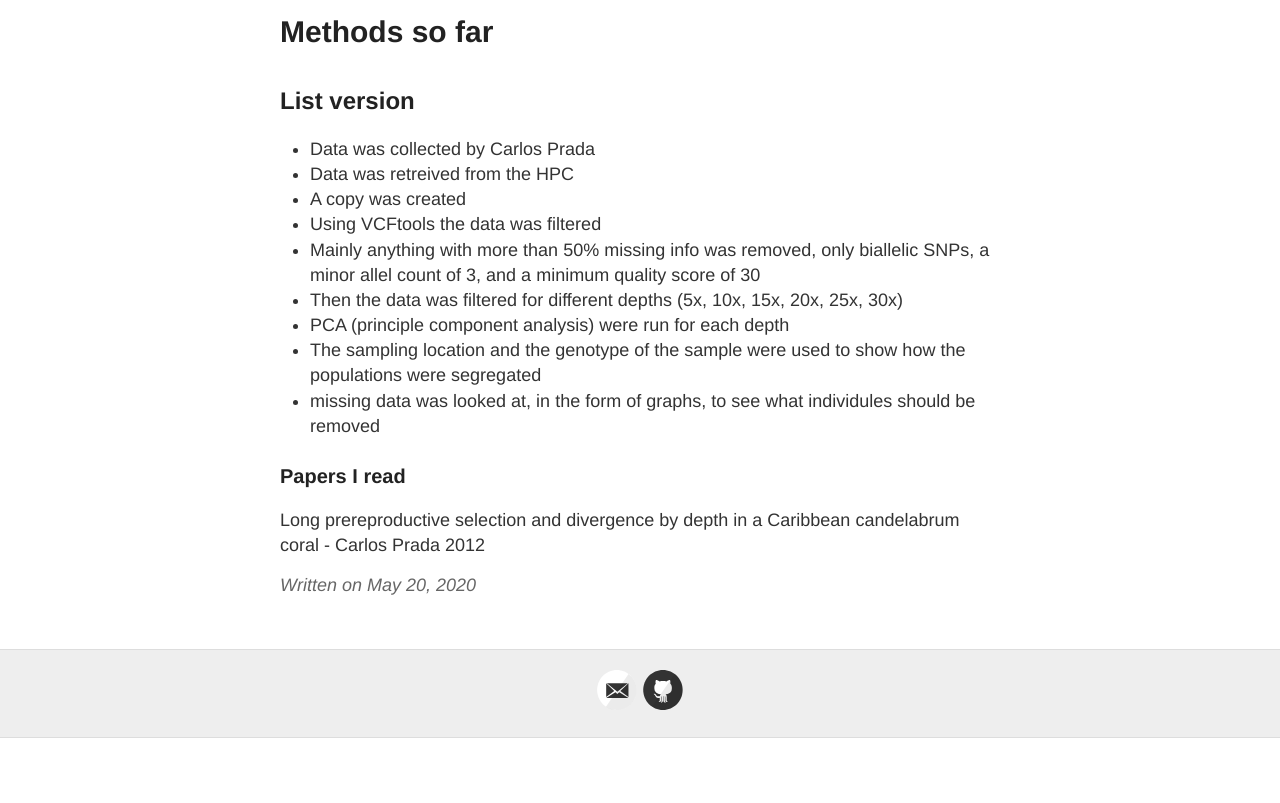
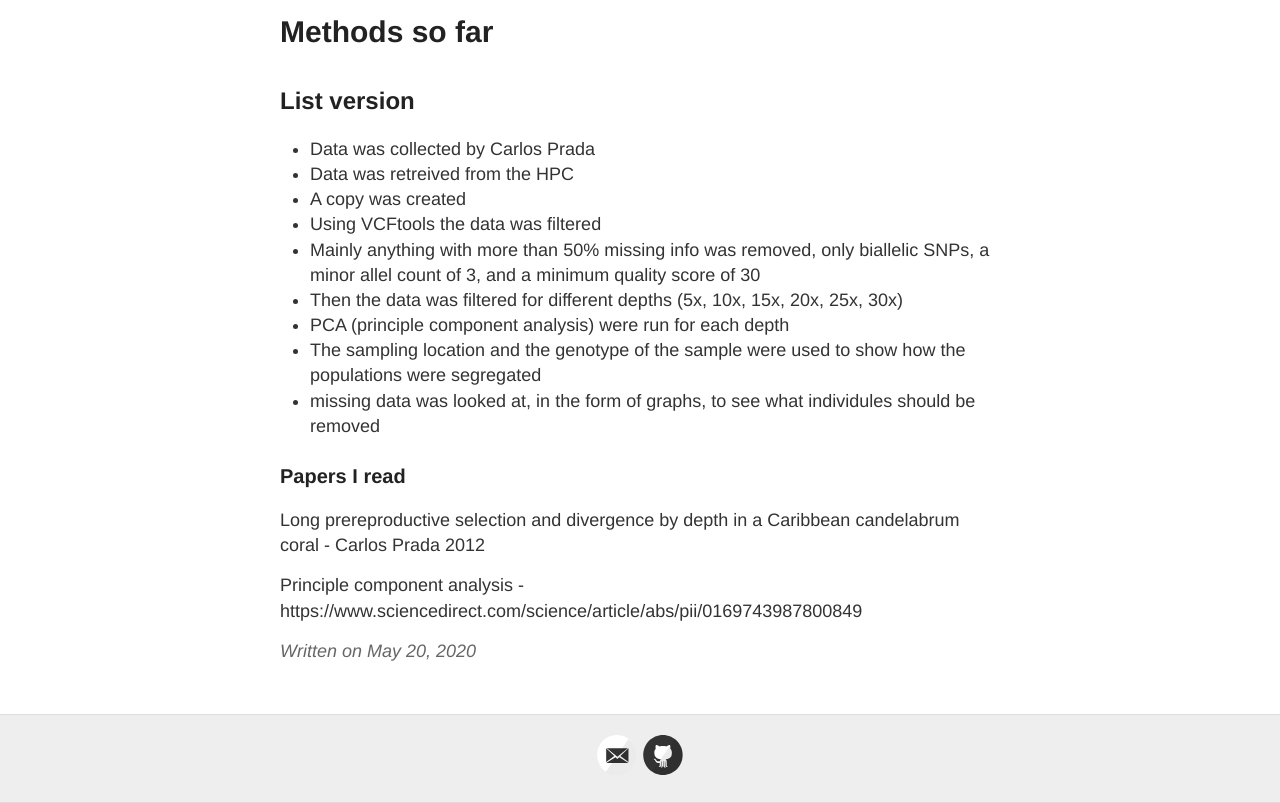
Before and after one commit to Mwags24/Brevolium_Notebook, a Jekyll site: the page built from _posts/2020-5-20-Graphs_methods.md, in a window 1280 px wide and 900 px high, scrolled down 2295 px, cut to the strip 97-900 px from the top of the window. Built offline with Jekyll 4.4.1, drawn with Linux system fonts in a browser that asks for light colours; before the commit the page ends 3130 px from its top, so only the background shows below that.

Commit message:
Update 2020-5-20-Graphs_methods.md

```diff
--- a/_posts/2020-5-20-Graphs_methods.md
+++ b/_posts/2020-5-20-Graphs_methods.md
@@ -51,3 +51,5 @@ In order to better see the Individules this graph was flipped on its side and or
 ### Papers I read
 
 Long prereproductive selection and divergence by depth in a Caribbean candelabrum coral - Carlos Prada 2012
+
+Principle component analysis - https://www.sciencedirect.com/science/article/abs/pii/0169743987800849
```
